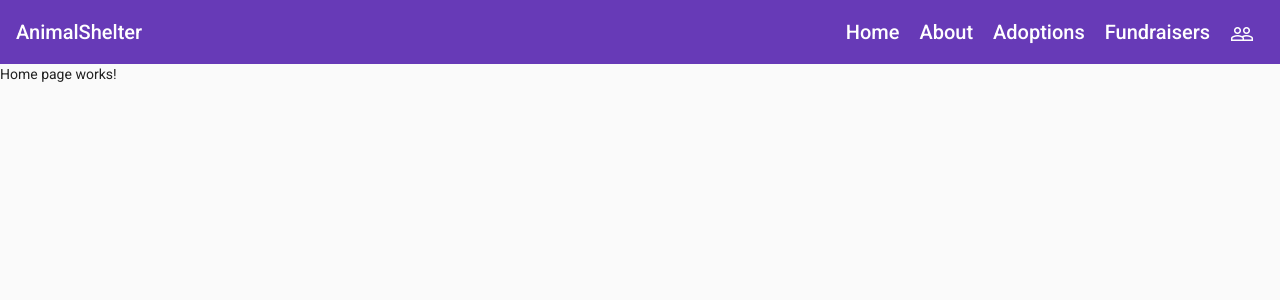
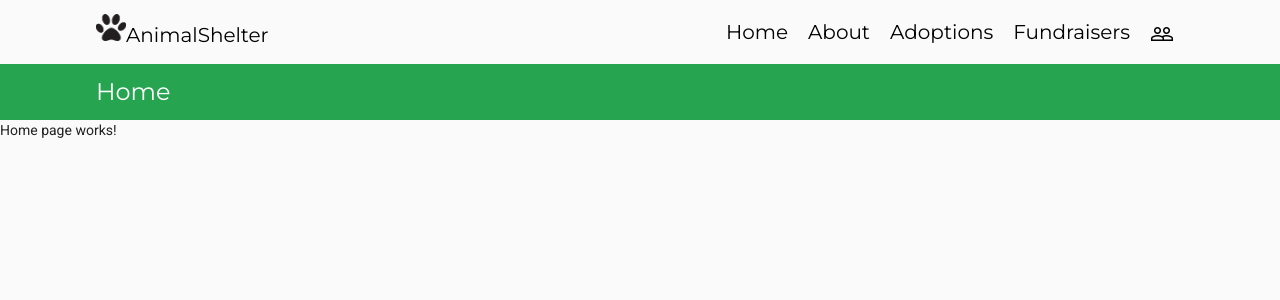
Before and after one commit to ycek21/AnimalShelterCMS, an Angular app in the folder Frontend/AnimalShelter/: page /home in a window 1280 px wide. Shown: the top 300 px of the page. Built offline with nearby package versions, Linux system fonts and the light colour scheme.

Commit message:
Added header

```diff
--- a/Frontend/AnimalShelter/src/app/navigation/navigation.component.html
+++ b/Frontend/AnimalShelter/src/app/navigation/navigation.component.html
@@ -18,14 +18,18 @@
       <a mat-list-item routerLink="/fundraisers" (click)="drawer.toggle()"
         >Fundraisers</a
       >
+      <a mat-list-item routerLink="/user" (click)="drawer.toggle()"
+        ><mat-icon class="user-icon">people_outline</mat-icon></a
+      >
     </mat-nav-list>
   </mat-sidenav>
   <mat-sidenav-content>
-    <mat-toolbar color="primary">
-      <!-- <img src="assets/pawprint.png" /> -->
-      <span>AnimalShelter</span>
+    <mat-toolbar>
+      <span class="title" routerLink="/home">
+        <img class="toolbar__logo" src="assets/paw.png" />AnimalShelter</span
+      >
       <span class="spacer"></span>
-      <span class="items">
+      <span class="toolbar__items">
         <a routerLink="/home">Home</a>
         <a routerLink="/about">About</a>
         <a routerLink="/adoptions">Adoptions</a>
@@ -45,6 +49,9 @@
         <mat-icon aria-label="Side nav toggle icon">menu</mat-icon>
       </button>
     </mat-toolbar>
+    <div class="sub__header">
+      <span class="sub__header--text"> {{ subTitle }}</span>
+    </div>
     <ng-content></ng-content>
   </mat-sidenav-content>
 </mat-sidenav-container>
--- a/Frontend/AnimalShelter/src/app/navigation/navigation.component.scss
+++ b/Frontend/AnimalShelter/src/app/navigation/navigation.component.scss
@@ -7,14 +7,17 @@
 }
 
 .sidenav .mat-toolbar {
-  color: white;
-  background: #673ab7;
+  color: black;
+  background: #fafafa;
 }
 
-.mat-toolbar.mat-primary {
+.mat-toolbar {
   position: sticky;
   top: 0;
   z-index: 1;
+  color: black;
+  background-color: #fafafa;
+  font-family: "Montserrat";
 }
 .hidden {
   display: none;
@@ -22,15 +25,42 @@
 .spacer {
   flex: 1 1 auto;
 }
+.title {
+  cursor: pointer;
+  margin-left: 10vh;
+}
+.title:hover {
+  color: #26a450;
+}
 mat-toolbar a {
   display: inline-block;
   margin: 0 10px;
+  color: black;
+  text-decoration: none;
+  font-family: "Montserrat";
+}
+mat-toolbar a:hover {
+  color: #26a450;
+}
+.sub__header {
+  background-color: #26a450;
   color: white;
-  text-decoration: none;
+  height: 7vh;
+  width: 100%;
+  display: flex;
+  flex-wrap: wrap;
+}
+.sub__header--text {
+  font-size: 3vh;
+  font-family: "Montserrat";
+  display: flex;
+  align-items: center;
+  padding: 0 16px;
+  margin-left: 10vh;
 }
 
 @media (max-width: 630px) {
-  .items {
+  .toolbar__items {
     display: none;
   }
 }
@@ -45,3 +75,11 @@ mat-toolbar a {
   display: inline-flex;
   vertical-align: middle;
 }
+.toolbar__items {
+  margin-right: 10vh;
+}
+.toolbar__logo {
+  max-width: 30px;
+  max-height: 40px;
+  margin: 0 auto;
+}
--- a/Frontend/AnimalShelter/src/app/navigation/navigation.component.ts
+++ b/Frontend/AnimalShelter/src/app/navigation/navigation.component.ts
@@ -1,20 +1,56 @@
-import { Component } from '@angular/core';
+import { Component, OnInit } from '@angular/core';
 import { BreakpointObserver, Breakpoints } from '@angular/cdk/layout';
 import { Observable } from 'rxjs';
-import { map, shareReplay } from 'rxjs/operators';
+import { filter, map, shareReplay } from 'rxjs/operators';
+import { NavigationEnd, Router } from '@angular/router';
 
 @Component({
   selector: 'app-navigation',
   templateUrl: './navigation.component.html',
   styleUrls: ['./navigation.component.scss'],
 })
-export class NavigationComponent {
+export class NavigationComponent implements OnInit {
   isHandset$: Observable<boolean> = this.breakpointObserver
     .observe(Breakpoints.Handset)
     .pipe(
       map((result) => result.matches),
       shareReplay()
     );
+  subTitle: string = '';
+  constructor(
+    private breakpointObserver: BreakpointObserver,
+    private router: Router
+  ) {
+    router.events
+      .pipe(filter((event) => event instanceof NavigationEnd))
+      .subscribe((event) => {
+        if (event instanceof NavigationEnd) {
+          console.log(event.url);
+          switch (event.url) {
+            case '/home': {
+              this.subTitle = 'Home';
+              break;
+            }
+            case '/about': {
+              this.subTitle = 'About';
+              break;
+            }
+            case '/adoptions': {
+              this.subTitle = 'Adoptions';
+              break;
+            }
+            case '/fundraisers': {
+              this.subTitle = 'Fundraisers';
+              break;
+            }
+            case '/user': {
+              this.subTitle = 'Users';
+              break;
+            }
+          }
+        }
+      });
+  }
 
-  constructor(private breakpointObserver: BreakpointObserver) {}
+  ngOnInit() {}
 }
--- a/Frontend/AnimalShelter/src/index.html
+++ b/Frontend/AnimalShelter/src/index.html
@@ -1,14 +1,24 @@
-<!doctype html>
+<!DOCTYPE html>
 <html lang="en">
   <head>
-  <meta charset="utf-8">
+    <meta charset="utf-8" />
     <title>AnimalShelter</title>
-  <base href="/">
-  <meta name="viewport" content="width=device-width, initial-scale=1">
-  <link rel="icon" type="image/x-icon" href="favicon.ico">
-  <link rel="preconnect" href="https://fonts.gstatic.com">
-  <link href="https://fonts.googleapis.com/css2?family=Roboto:wght@300;400;500&display=swap" rel="stylesheet">
-  <link href="https://fonts.googleapis.com/icon?family=Material+Icons" rel="stylesheet">
+    <base href="/" />
+    <meta name="viewport" content="width=device-width, initial-scale=1" />
+    <link rel="icon" type="image/x-icon" href="favicon.ico" />
+    <link rel="preconnect" href="https://fonts.gstatic.com" />
+    <link
+      href="https://fonts.googleapis.com/css2?family=Roboto:wght@300;400;500&display=swap"
+      rel="stylesheet"
+    />
+    <link
+      href="https://fonts.googleapis.com/icon?family=Material+Icons"
+      rel="stylesheet"
+    />
+    <link
+      href="https://fonts.googleapis.com/css?family=Montserrat"
+      rel="stylesheet"
+    />
   </head>
   <body class="mat-typography">
     <app-root></app-root>
--- a/Frontend/AnimalShelter/src/styles.scss
+++ b/Frontend/AnimalShelter/src/styles.scss
@@ -6,5 +6,6 @@ body {
 }
 body {
   margin: 0;
-  font-family: Roboto, "Helvetica Neue", sans-serif;
+  font-family: "Montserrat";
+  font-size: 22px;
 }
```
Also changed, not shown: Frontend/AnimalShelter/src/assets/paw.png (added), Frontend/AnimalShelter/src/assets/pawprint.png (deleted). Lines whose indentation alone changed are shown as unchanged.
